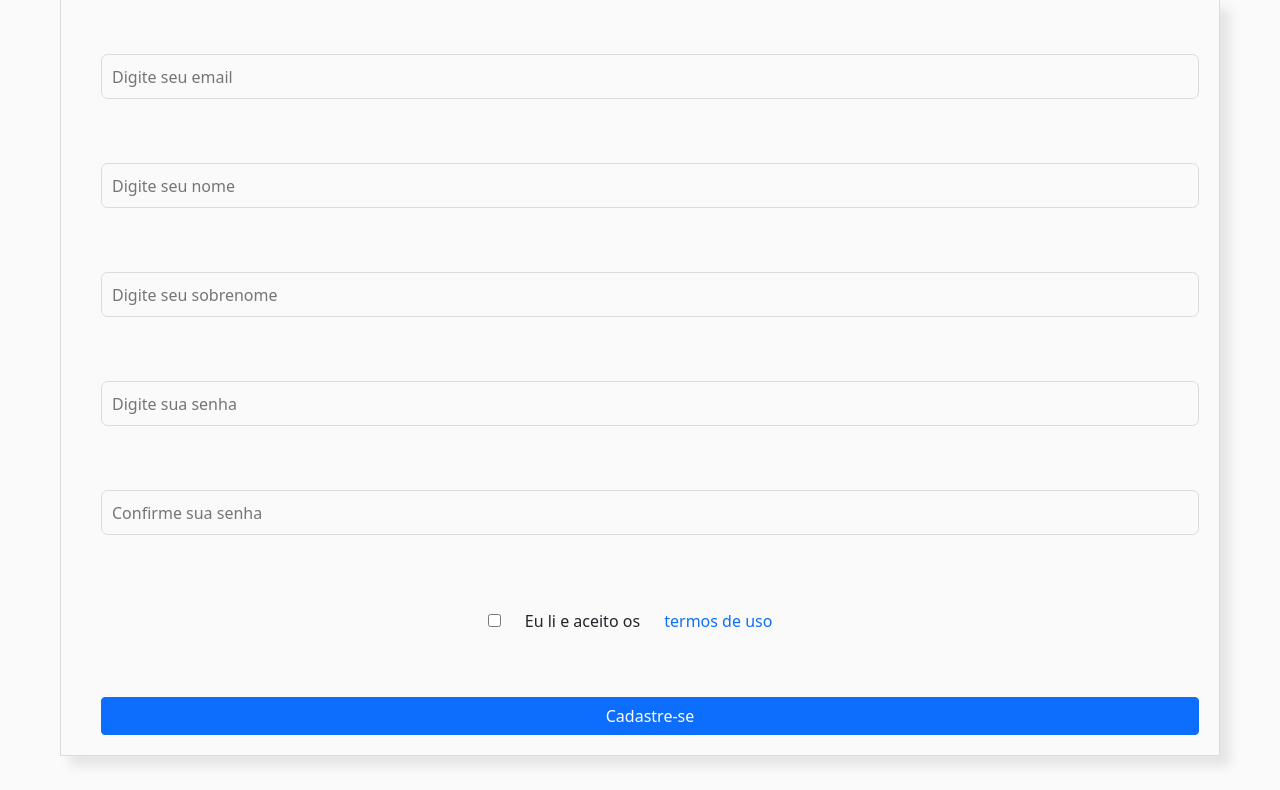
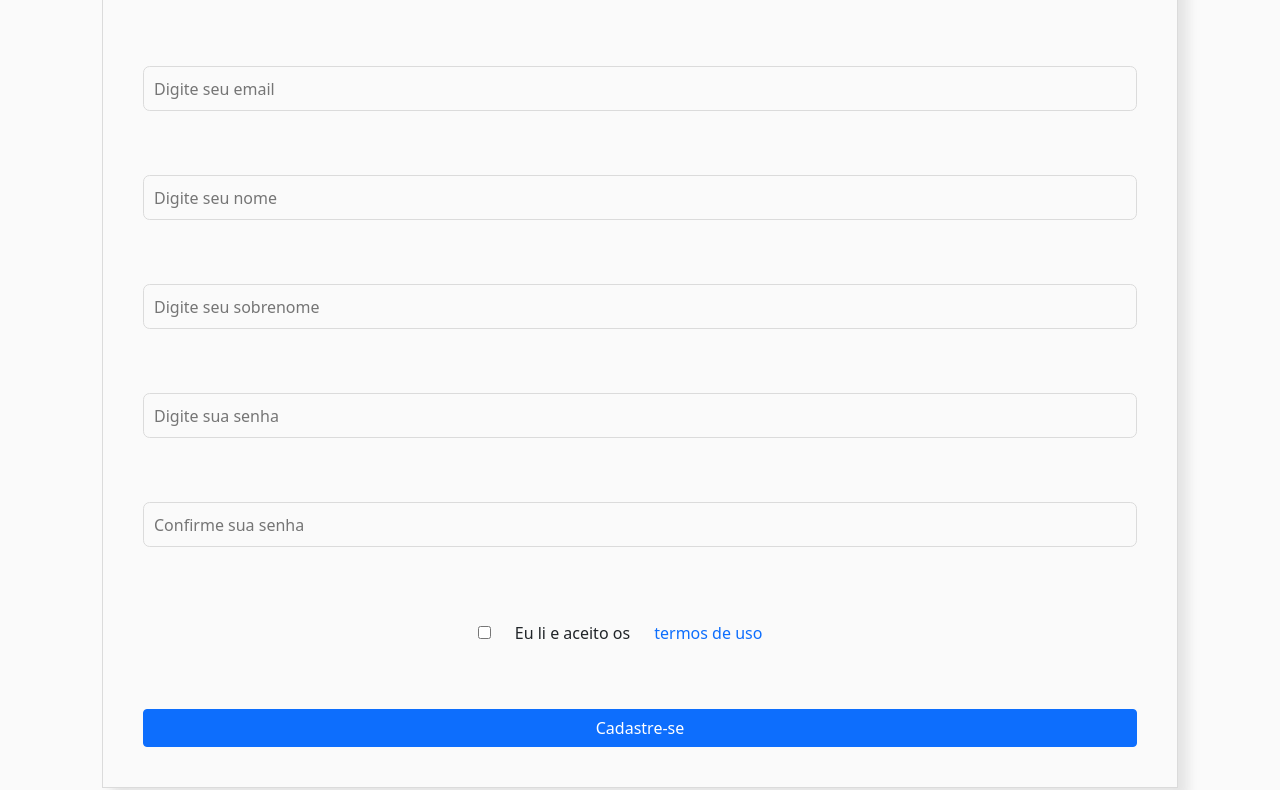
Before and after one commit to hellemmourap/projetointegrado-web, a plain HTML site: page html/cadastrar.html in a window 1280 px wide. Shown: the part 141-931 px from the top of the page. Drawn offline with nearby package versions, Linux system fonts and the light colour scheme.

Commit message:
atualização do padding

```diff
--- a/css/style.css
+++ b/css/style.css
@@ -58,3 +58,7 @@ form h1{
 .btn-primary{
     width: 100%;
 }
+
+#register-form {
+    padding: 20px;
+}
--- a/html/cadastrar.html
+++ b/html/cadastrar.html
@@ -12,9 +12,10 @@
 
     </head>
     <body id="maincontainer">
-        <div>
-            <h1>Cadastre-se</h1> <br>
+        <div class="container">
+
             <form id="register-form">
+                <h1>Cadastre-se</h1> <br>
                 <div class="full-box"> <br>
                     <input type="text" name="email" id="email" placeholder="Digite seu email">
                 </div>
```
